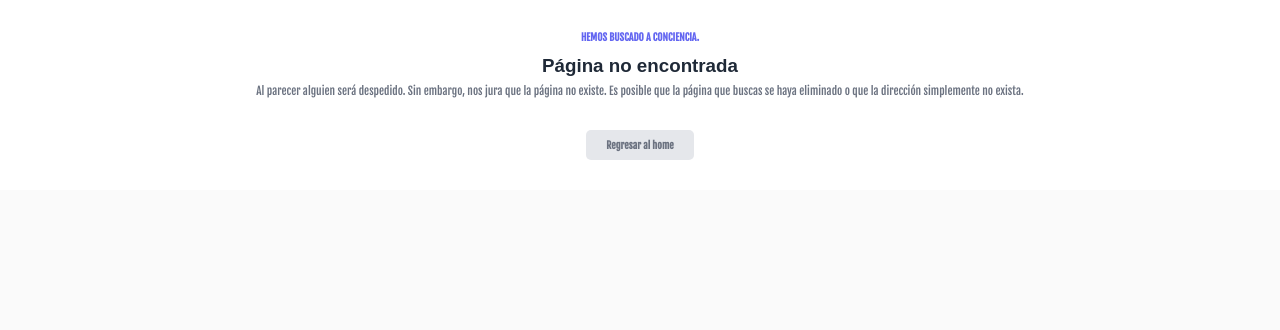
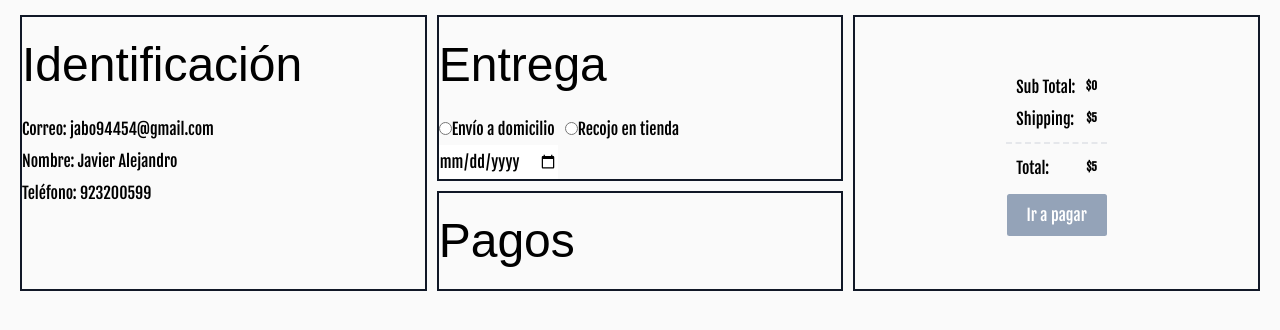
Before and after one commit to Sebas-TM/BodegaYasumiWeb, a React (Vite) app in the folder Bodega-Yasumi/: page /payment in a window 1280 px wide. Shown: the top 330 px of the page. Built offline with nearby package versions, Linux system fonts and the light colour scheme.

Commit message:
[LANDING] Payment component finish

```diff
--- a/Bodega-Yasumi/src/App.jsx
+++ b/Bodega-Yasumi/src/App.jsx
@@ -17,6 +17,7 @@ const Dashboard = lazy(() => import('./pages/Dashboard/Dashboard'))
 const CartContainer = lazy(() => import('./pages/Cart/CartContainer'))
 const Login = lazy(() => import('./pages/Login/Login'))
 const Register = lazy(() => import('./pages/Register/Register'))
+const Payment = lazy(() => import('./pages/payment/Payment'))
 const PageNotFound = lazy(() => import('./pages/NotFound/PageNotFound'))
 
 function App() {
@@ -32,6 +33,7 @@ function App() {
             <Route path='/' element={<Home />} />
             <Route path='dashboard' element={<Dashboard />} />
             <Route path='cart' element={<CartContainer />} />
+            <Route path='payment' element={<Payment />} />
             <Route path='login' element={<Login />} />
             <Route path='register' element={<Register />} />
             <Route path='*' element={<PageNotFound />} />
--- /dev/null
+++ b/Bodega-Yasumi/src/pages/Cart/Pricings.jsx
@@ -0,0 +1,24 @@
+import {shipping} from '../../utils/pricings.js'
+
+const Pricings = ({totalPrice}) => {
+  return (
+    <div className='flex flex-col items-center'>
+      <div className='flex justify-between items-center w-full px-4 mobile:w-4/5 tablet:w-2/3 laptop:w-2/5 desktop:w-1/4'>
+        <span>Sub Total:</span>
+        <span className='text-title font-bold text-lg my-2'>{`$${totalPrice()}`}</span>
+      </div>
+      <div className='flex justify-between items-center w-full px-4 mobile:w-4/5 tablet:w-2/3 laptop:w-2/5 desktop:w-1/4'>
+        <span>Shipping:</span>
+        <span className='text-title font-bold text-lg my-2'>{`$${shipping}`}</span>
+      </div>
+      <hr className='w-full px-4 mobile:w-4/5 tablet:w-2/3 laptop:w-2/5 desktop:w-1/4 my-3 border-dashed border-t-2' />
+      <div className='flex justify-between items-center w-full px-4 mobile:w-4/5 tablet:w-2/3 laptop:w-2/5 desktop:w-1/4'>
+        <span>Total:</span>
+        <span className='text-secondary font-bold text-lg my-2'>{`$${
+          totalPrice() + shipping
+        }`}</span>
+      </div>
+    </div>
+  )
+}
+export default Pricings
--- a/Bodega-Yasumi/src/pages/Cart/ProductCart.jsx
+++ b/Bodega-Yasumi/src/pages/Cart/ProductCart.jsx
@@ -1,4 +1,3 @@
-import { Link } from "react-router-dom"
 import { MdDelete as IconDelete } from "react-icons/md";
 import consts from '../../utils/consts';
 
--- a/Bodega-Yasumi/src/pages/Cart/ProductCartList.jsx
+++ b/Bodega-Yasumi/src/pages/Cart/ProductCartList.jsx
@@ -1,6 +1,7 @@
 import { Link } from "react-router-dom";
 import { AiOutlineShoppingCart as CartIcon } from "react-icons/ai";
 import ProductCart from './ProductCart';
+import ProductCart from './Pricings';
 
 const ProductCartList = ({
   items,
@@ -32,24 +33,8 @@ const ProductCartList = ({
               );
             })}
           </div>
-          <section className='mt-16 w-full mobile:w-4/5 mobile:p-0 tablet:w-2/3 laptop:w-full'>
-            <div className='flex flex-col items-center'>
-              <div className='flex justify-between items-center w-full px-4 mobile:w-4/5 tablet:w-2/3 laptop:w-2/5 desktop:w-1/4'>
-                <span>Sub Total:</span>
-                <span className='text-title font-bold text-lg my-2'>{`$${totalPrice()}`}</span>
-              </div>
-              <div className='flex justify-between items-center w-full px-4 mobile:w-4/5 tablet:w-2/3 laptop:w-2/5 desktop:w-1/4'>
-                <span>Shipping:</span>
-                <span className='text-title font-bold text-lg my-2'>{`$5.00`}</span>
-              </div>
-              <hr className='w-full px-4 mobile:w-4/5 tablet:w-2/3 laptop:w-2/5 desktop:w-1/4 my-3 border-dashed border-t-2' />
-              <div className='flex justify-between items-center w-full px-4 mobile:w-4/5 tablet:w-2/3 laptop:w-2/5 desktop:w-1/4'>
-                <span>Total:</span>
-                <span className='text-secondary font-bold text-lg my-2'>{`$${
-                  totalPrice() + 5
-                }`}</span>
-              </div>
-            </div>
+          <section className='mt-16 w-full mobile:w-4/5 mobile:p-0 tablet:w-2/3 laptop:w-full px-8'>
+            <Pricings totalPrice={totalPrice}/>
             <div className='flex flex-col justify-center items-center mx-4 py-8'>
               <button
                 className='my-4 btn btn-outline btn-error'
@@ -57,12 +42,14 @@ const ProductCartList = ({
               >
                 Vaciar carrito
               </button>
-              <Link
-                to='/checkout'
-                className='btn btn-primary bg-secondary border-secondary w-full px-4  mobile:w-4/5 tablet:w-2/3 laptop:w-2/5 desktop:w-1/4 hover:bg-secondary-hover hover:border-none'
-              >
-                Checkout
-              </Link>
+              <div>
+                <Link
+                  to='/payment'
+                  className='btn btn-primary bg-secondary border-secondary w-full px-4  mobile:w-4/5 tablet:w-2/3 laptop:w-2/5 desktop:w-1/4 hover:bg-secondary-hover hover:border-none bg-red-700 p-4 rounded-md text-white'
+                  >
+                  Siguiente
+                </Link>
+              </div>
             </div>
           </section>
         </>
--- /dev/null
+++ b/Bodega-Yasumi/src/pages/payment/Payment.jsx
@@ -0,0 +1,59 @@
+import { useContext, useState } from 'react'
+import { CartContext } from '../../context/CartContext';
+import Pricings from '../Cart/Pricings'
+
+const Payment = ({
+  user = {
+    correo: 'jabo94454@gmail.com',
+    nombre: 'Javier Alejandro',
+    telefono: '923200599'
+  }
+}) => {
+  const cartContext = useContext(CartContext);
+  const { totalPrice } = cartContext;
+  const [tipoEntrega, setEntrega] = useState('')
+
+  return (
+    <section className='flex justify-center gap-4 m-4'>
+      <section className='border-2 border-gray-900 w-1/3'>
+        <h1>Identificación</h1>
+        <p><span>Correo: </span>{user.correo}</p>
+        <p><span>Nombre: </span>{user.nombre}</p>
+        <p><span>Teléfono: </span>{user.telefono}</p>
+      </section>
+      <section className='flex flex-col gap-4 w-1/3'>
+        <section className='border-2 border-gray-900'>
+          <h1>Entrega</h1>
+          <form>
+            <section className='flex gap-4'>
+              <button onClick={(e) => setEntrega('entrega')}>
+                <input className="bg-red-500 p-2 cursor-pointer" type="radio" name="tipoEntrega" value="entrega"/>Envío a domicilio
+              </button>
+              <button onClick={(e) => setEntrega('recojo')}>
+                <input className="bg-red-500 p-2 cursor-pointer" type="radio" name="tipoEntrega" value="recojo"/>Recojo en tienda
+              </button>
+            </section>
+            <div>
+              <input type="date" name="" id="" />
+            </div>
+            {
+              tipoEntrega === 'entrega' && (
+                <input className='mt-4' type="text" placeholder='Dirección'/>
+                )
+            }
+          </form>
+        </section>
+        <section className='border-2 border-gray-900'>
+          <h1>Pagos</h1>
+        </section>
+      </section>
+      <section className='flex flex-col justify-center gap-4 border-2 border-gray-900 w-1/3'>
+        <Pricings totalPrice={totalPrice}/>
+        <div className='flex justify-center'>
+          <button className='bg-red-700 text-white py-2 px-8 rounded hover:opacity-75 disabled:bg-slate-400 disabled:cursor-not-allowed' disabled={!tipoEntrega}>Ir a pagar</button>
+        </div>
+      </section>
+    </section>
+  )
+}
+export default Payment
--- /dev/null
+++ b/Bodega-Yasumi/src/utils/pricings.js
@@ -0,0 +1 @@
+export const shipping = 5;
--- a/Bodega-Yasumi/tailwind.config.cjs
+++ b/Bodega-Yasumi/tailwind.config.cjs
@@ -4,6 +4,11 @@ module.exports = {
     "./src/**/*.{js,jsx,ts,tsx}",
   ],
   theme: {
+    screens: {
+      'tablet': '640px',
+      'laptop': '1024px',
+      'desktop': '1280px',
+    },
     extend: {},
   },
   plugins: [],
```
